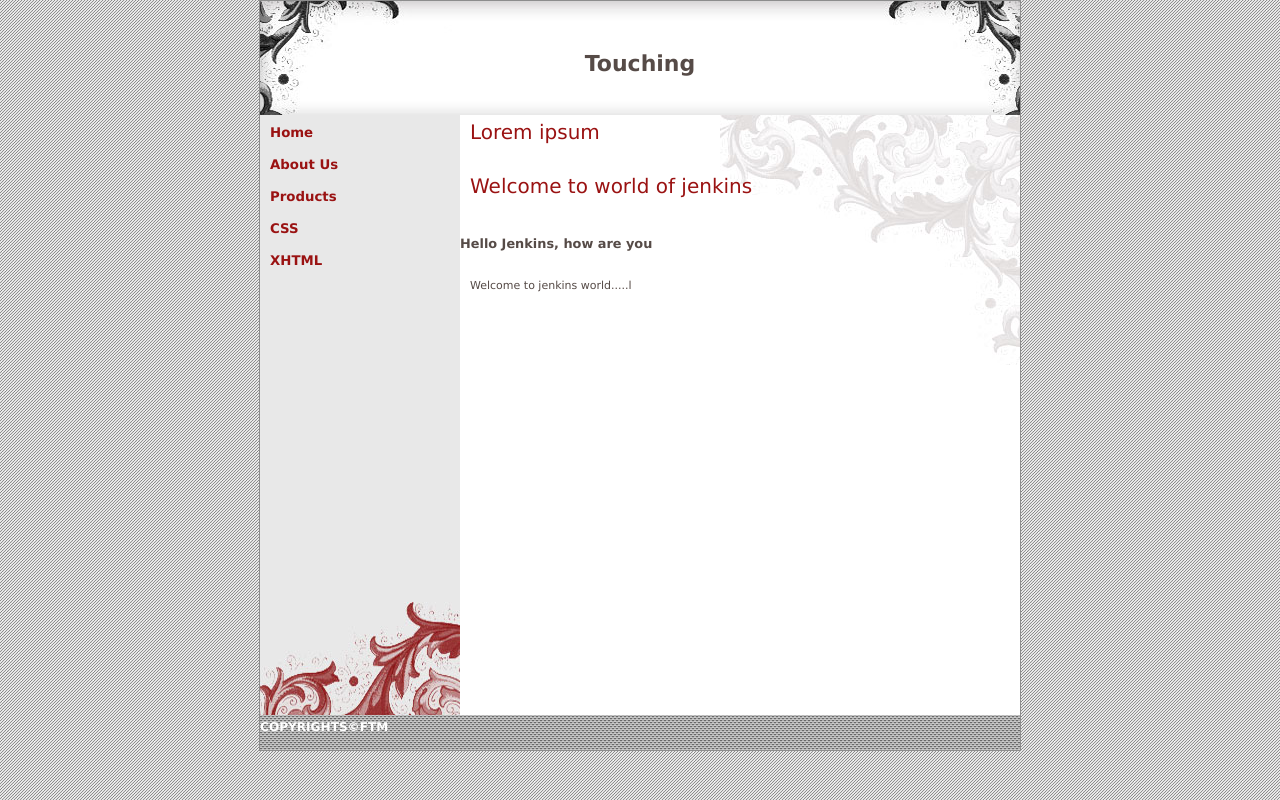
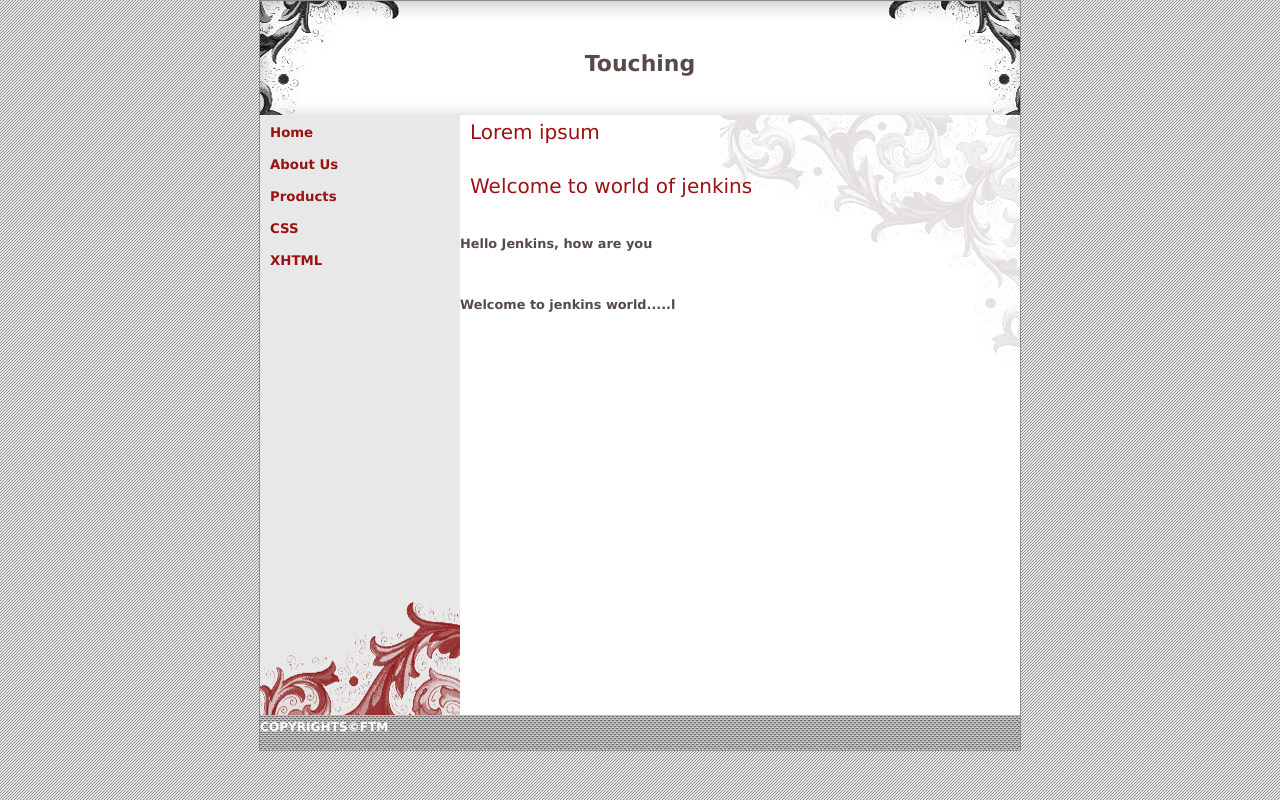
Before and after one commit to barotn/statictest, a plain HTML site: page index.html in a window 1280 px wide. Drawn offline with Linux system fonts and the light colour scheme.

Commit message:
Commint on 30th july

```diff
--- a/index.html
+++ b/index.html
@@ -34,7 +34,7 @@
 <p>
 <p><h2> Welcome to world of jenkins </h2></p>
 <p><h3>Hello Jenkins, how are you </h3> </p>
-<p>Welcome to jenkins world.....l</p>
+<p><h3>Welcome to jenkins world.....l</h3></p>
 <p>
 </p>
 <p>
```
